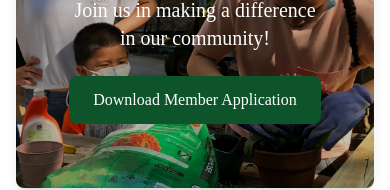
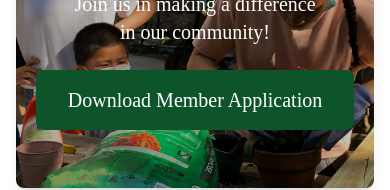
Before and after one commit to Awardz/LESPC, a React (Vite) app in the folder garden-website/: page /getinvolved in a window 390 px wide. Shown: the part 232-422 px from the top of the page. Built offline with nearby package versions, Linux system fonts and the light colour scheme; no server answers.

Commit message:
Changed the download link for mobile as well.

```diff
--- a/garden-website/src/pages/GetInvolved.tsx
+++ b/garden-website/src/pages/GetInvolved.tsx
@@ -51,9 +51,9 @@ export function GetInvolved() {
               Join us in making a difference in our community!
             </p>
             <a
-              href="../public/downloads/LESPC MEMBERSHIP APPLICATION 2025.docx"
-              download="LESPC-Volunteer-Application.pdf"
-              className="px-6 py-3 bg-green-900 text-white rounded-lg hover:bg-green-600 transition-colors"
+              href="/downloads/LESPC MEMBERSHIP APPLICATION 2025.docx"
+              download="LESPC-Volunteer-Application.docx"
+              className="inline-block px-8 py-4 bg-green-900 text-white rounded-lg hover:bg-green-600 transition-colors text-xl"
             >
               Download Member Application
             </a>
```
